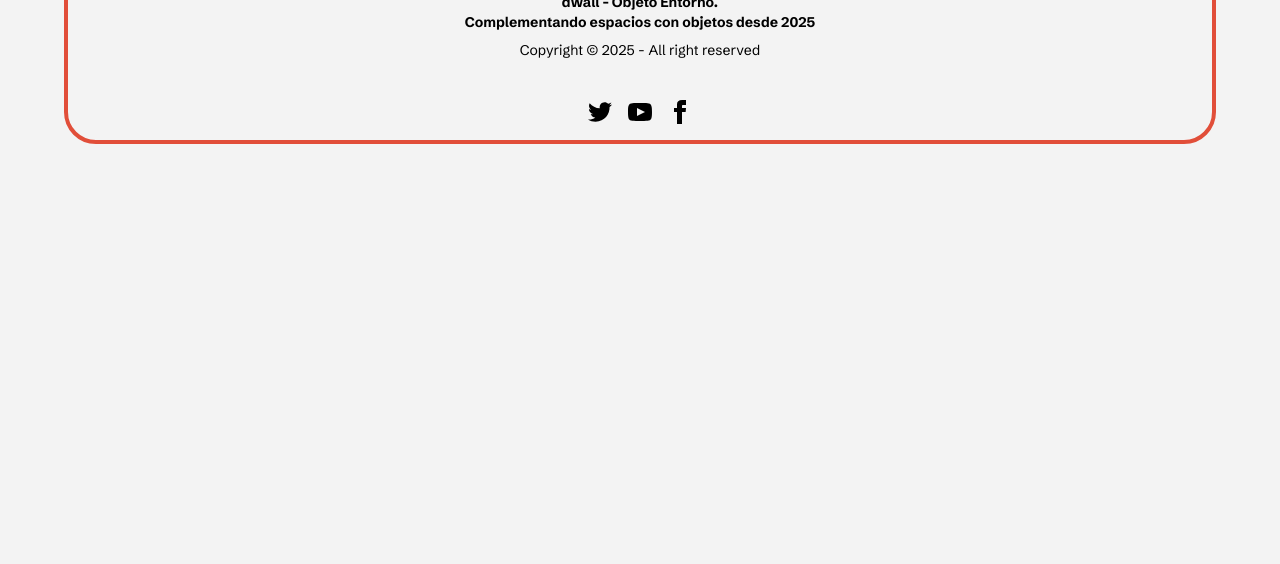
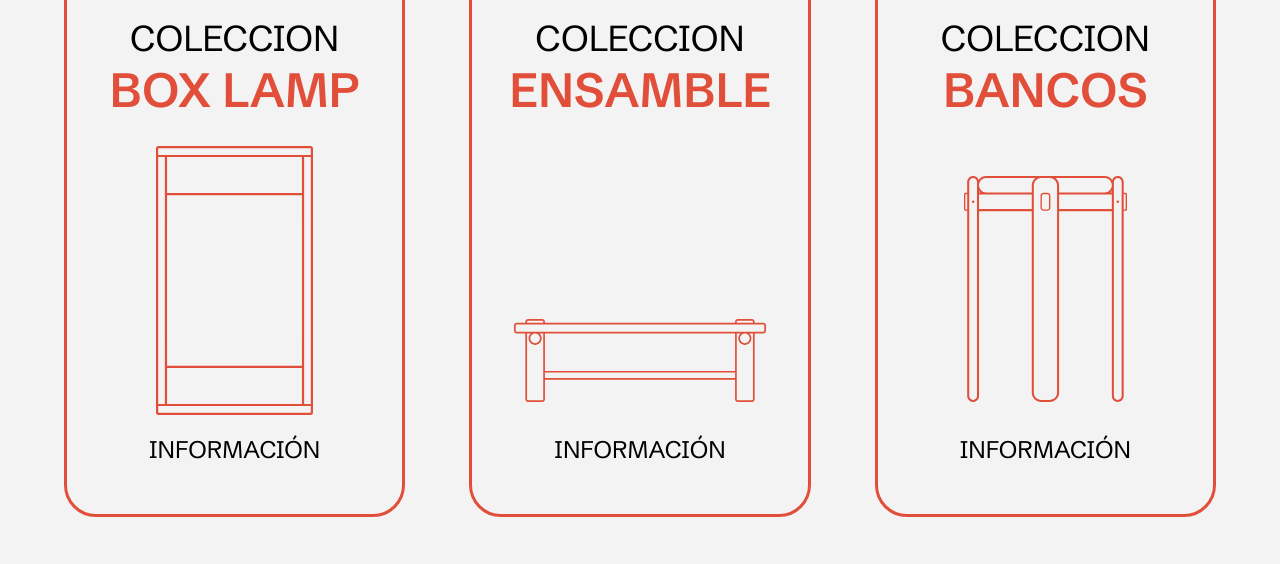
Before and after one commit to p0sin/dwall, an Astro site: page / in a window 1280 px wide. Shown: the part 2139-2703 px from the top of the page. Before the commit the page ends 2331 px from the top, so only its background shows below. Built offline with nearby package versions, Linux system fonts and the light colour scheme; Astro itself is replaced by a stand-in of ours.

Commit message:
feat(index): colecciones section

```diff
--- a/src/components/home/Colecciones.astro
+++ b/src/components/home/Colecciones.astro
@@ -1,13 +1,41 @@
+---
+const COLECCIONES = [
+  {
+    nombre: 'BOX LAMP',
+    imagen: '/colecciones/boxlamp.svg',
+  },
+  {
+    nombre: 'ENSAMBLE',
+    imagen: '/colecciones/ensamble.svg',
+  },
+  {
+    nombre: 'BANCOS',
+    imagen: '/colecciones/banco.svg',
+  },
+];
+---
+
 <section id="Colecciones">
-  <div>
+  <div class="w-full px-16 justify-items-center">
     <!-- Titulo -->
-    <h1>Colecciones</h1>
+    <h1 class="text-primary font-semibold text-6xl mb-12">COLECCIONES</h1>
 
     <!-- Colecciones -->
-    <div class="flex flex-row">
-      <div>Box Lamp</div>
-      <div>Ensamble</div>
-      <div>Bancos</div>
+    <div class="flex flex-row w-full gap-16 text-black">
+      {
+        COLECCIONES.map((coleccion) => (
+          <div class="border-3 border-primary rounded-4xl justify-items-center flex-1/3">
+            <p class="text-4xl mt-12 mb-2">COLECCION</p>
+            <p class="text-primary font-semibold text-5xl">
+              {coleccion.nombre}
+            </p>
+            <div class="h-64 content-end my-8">
+              <img src={coleccion.imagen} alt={coleccion.nombre} />
+            </div>
+            <p class="text-2xl mb-12">INFORMACIÓN</p>
+          </div>
+        ))
+      }
     </div>
   </div>
 </section>
--- a/src/pages/index.astro
+++ b/src/pages/index.astro
@@ -3,6 +3,7 @@ import Layout from '../layouts/Layout.astro';
 import Hero from '../components/home/Hero.astro';
 import Slider from '../components/home/Slider.astro';
 import SecondHero from '../components/home/SecondHero.astro';
+import Colecciones from '../components/home/Colecciones.astro';
 
 // Welcome to Astro! Wondering what to do next? Check out the Astro documentation at https://docs.astro.build
 // Don't want to use any of this? Delete everything in this file, the `assets`, `components`, and `layouts` directories, and start fresh.
@@ -12,4 +13,5 @@ import SecondHero from '../components/home/SecondHero.astro';
   <Hero />
   <Slider />
   <SecondHero />
+  <Colecciones />
 </Layout>
```
Also changed, not shown: public/colecciones/banco.svg (added), public/colecciones/boxlamp.svg (added), public/colecciones/ensamble.svg (added).
